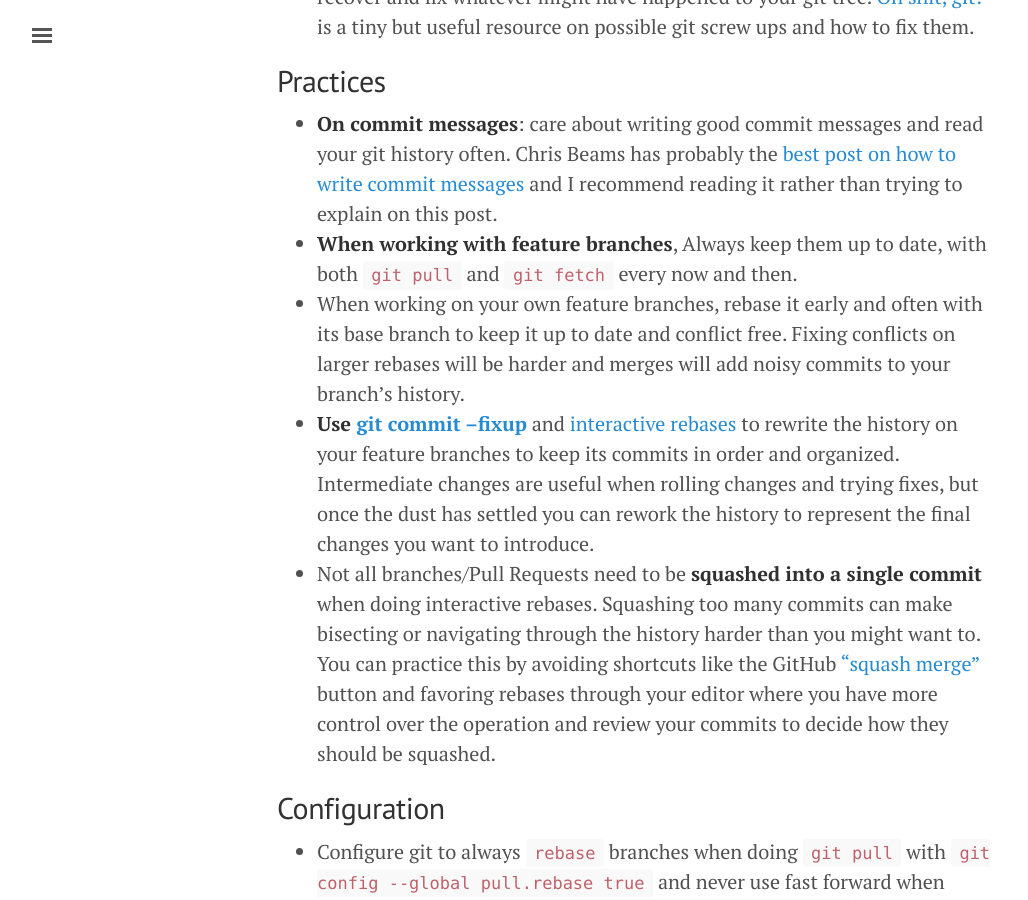
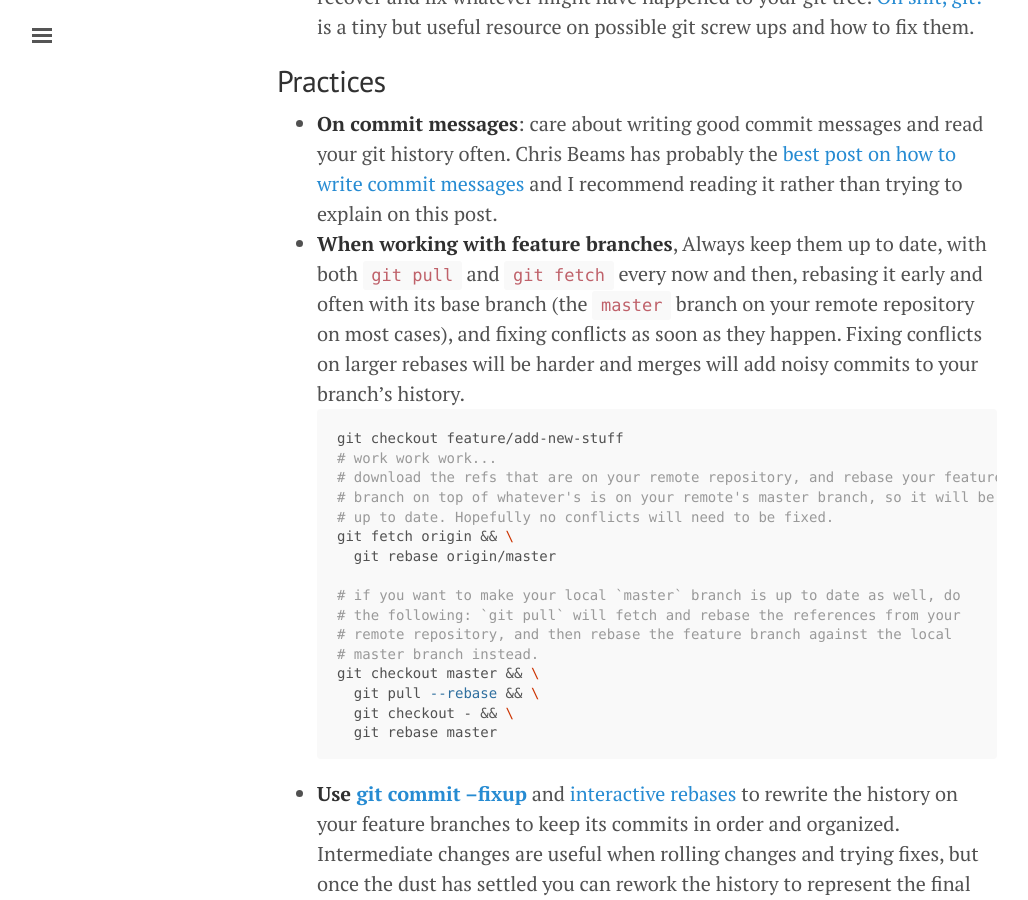
Before and after one commit to lucasmazza/lucasmazza.github.io, a Jekyll site: the page built from _posts/2018-02-20-git-field-guide.md, in a window 1280 px wide and 900 px high, scrolled down 1078 px. Shown: the whole window, without its empty margins (3-1031 px from the left). Built offline with Jekyll 4.4.1, drawn with Linux system fonts in a browser that asks for light colours.

Commit message:
Give better examples on the `fetch`/`rebase` dances

````diff
--- a/_posts/2018-02-20-git-field-guide.md
+++ b/_posts/2018-02-20-git-field-guide.md
@@ -42,10 +42,29 @@ resource on possible git screw ups and how to fix them.
 * **On commit messages**: care about writing good commit messages and read your git history often. Chris
 Beams has probably the [best post on how to write commit messages](https://chris.beams.io/posts/git-commit/)
 and I recommend reading it rather than trying to explain on this post.
-* **When working with feature branches**, Always keep them up to date, with both `git pull` and `git fetch` every now and then.
-* When working on your own feature branches, rebase it early and often with its
-base branch to keep it up to date and conflict free. Fixing conflicts on larger
-rebases will be harder and merges will add noisy commits to your branch's history.
+* **When working with feature branches**, Always keep them up to date, with both `git pull` and `git fetch`
+  every now and then, rebasing it early and often with its base branch (the `master`
+  branch on your remote repository on most cases), and fixing conflicts as soon
+  as they happen. Fixing conflicts on larger rebases will be harder and merges
+  will add noisy commits to your branch's history.
+  ```sh
+  git checkout feature/add-new-stuff
+  # work work work...
+  # download the refs that are on your remote repository, and rebase your feature
+  # branch on top of whatever's is on your remote's master branch, so it will be
+  # up to date. Hopefully no conflicts will need to be fixed.
+  git fetch origin && \
+    git rebase origin/master
+
+  # if you want to make your local `master` branch is up to date as well, do
+  # the following: `git pull` will fetch and rebase the references from your
+  # remote repository, and then rebase the feature branch against the local
+  # master branch instead.
+  git checkout master && \
+    git pull --rebase && \
+    git checkout - && \
+    git rebase master
+  ```
 * **Use [git commit --fixup](https://robots.thoughtbot.com/autosquashing-git-commits)**
 and [interactive rebases](https://robots.thoughtbot.com/git-interactive-rebase-squash-amend-rewriting-history)
 to rewrite the history on your feature branches to keep its commits in order and
````
